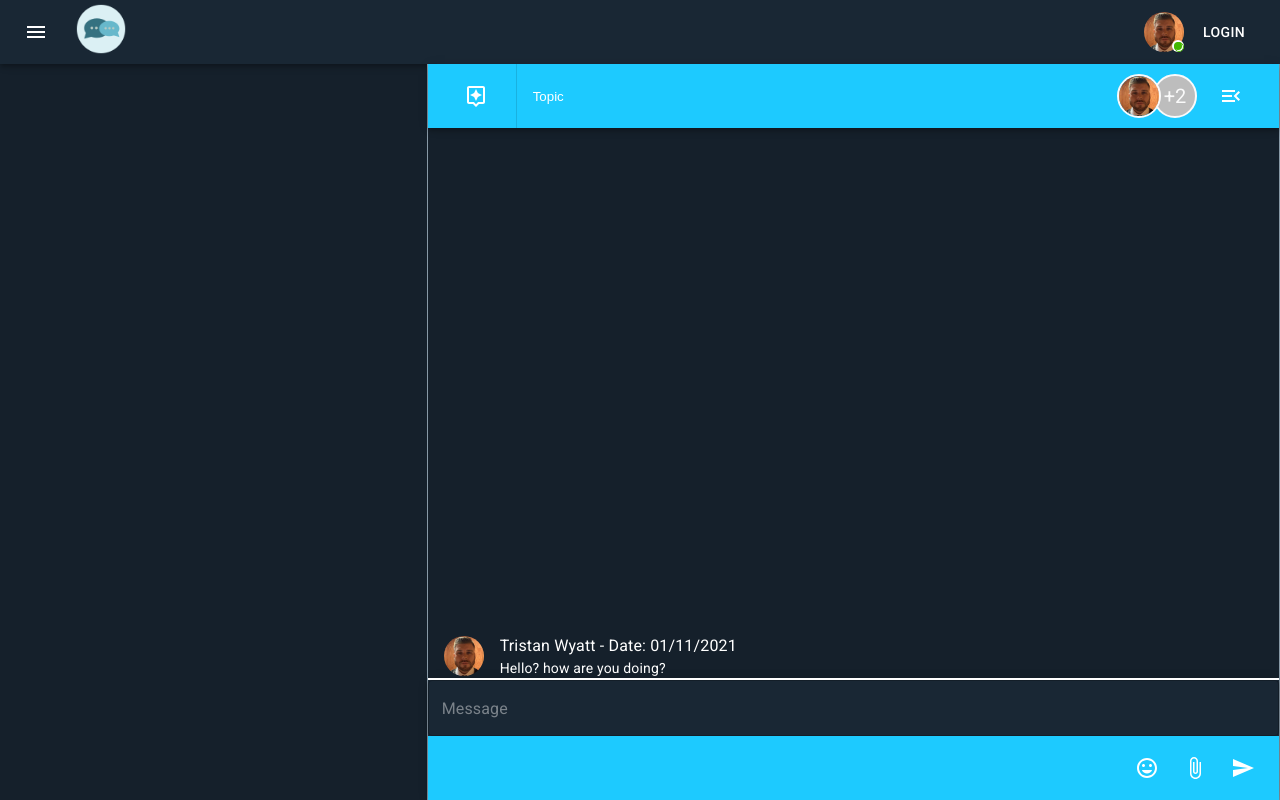
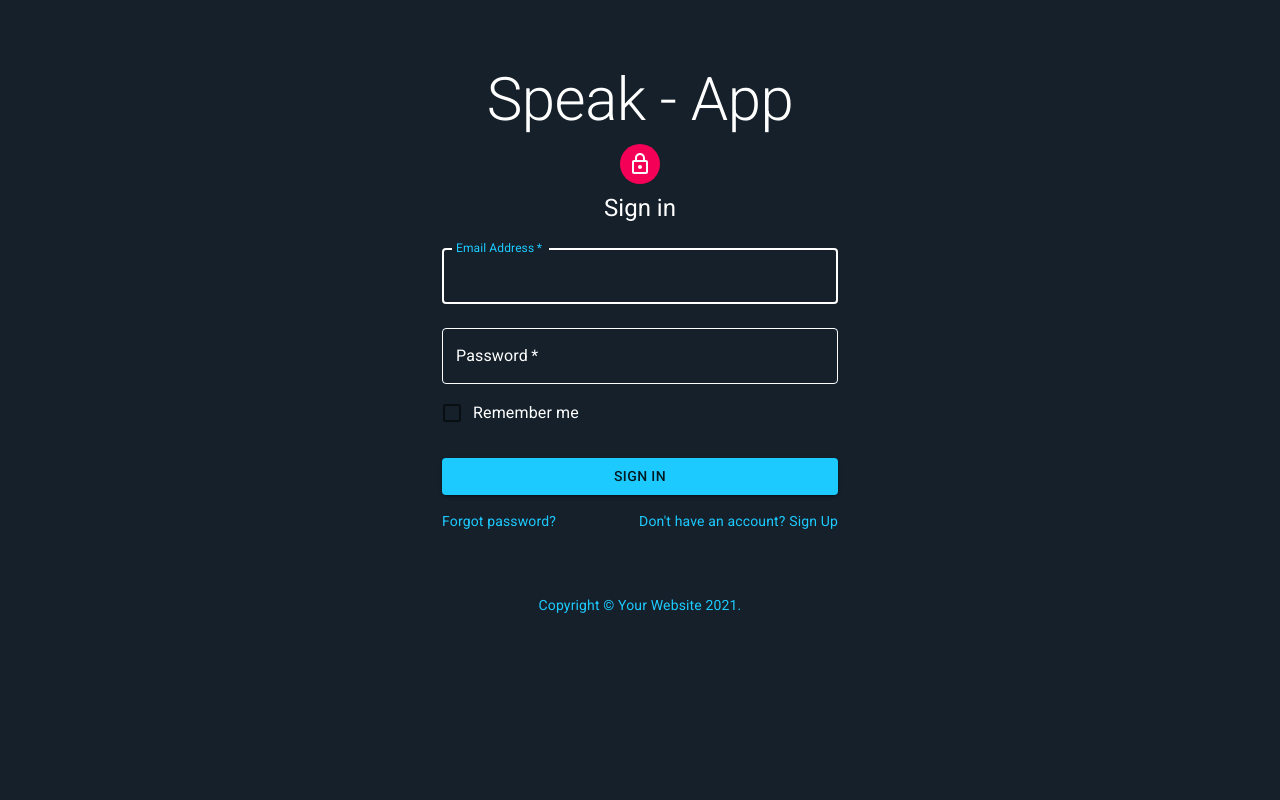
Before and after one commit to tristan0508/BackEndCapstone-SpeakApp, a React (Create React App) app in the folder Speak-app/client/: page / in a window 1280 px wide. Built offline with nearby package versions, Linux system fonts and the light colour scheme; no server answers.

Commit message:
added login page, should now be able to login

```diff
--- /dev/null
+++ b/Speak-app/client/src/components/LoginPage.js
@@ -0,0 +1,165 @@
+import React, { useContext, useState} from 'react';
+import { UserContext } from '../providers/UserProvider';
+import Avatar from '@material-ui/core/Avatar';
+import Button from '@material-ui/core/Button';
+import CssBaseline from '@material-ui/core/CssBaseline';
+import TextField from '@material-ui/core/TextField';
+import FormControlLabel from '@material-ui/core/FormControlLabel';
+import Checkbox from '@material-ui/core/Checkbox';
+import Link from '@material-ui/core/Link';
+import Grid from '@material-ui/core/Grid';
+import Box from '@material-ui/core/Box';
+import LockOutlinedIcon from '@material-ui/icons/LockOutlined';
+import Typography from '@material-ui/core/Typography';
+import { makeStyles, ThemeProvider } from '@material-ui/core/styles';
+import Container from '@material-ui/core/Container';
+import { loginTheme } from '../customtheme/MaterialTheme'
+
+const Copyright = () => {
+  return (
+    <Typography variant="body2" color="primary" align="center">
+      {'Copyright © '}
+      <Link color="inherit" href="https://material-ui.com/">
+        Your Website
+      </Link>{' '}
+      {new Date().getFullYear()}
+      {'.'}
+    </Typography>
+  );
+}
+
+const useStyles = makeStyles((theme) => ({
+  paper: {
+    marginTop: theme.spacing(8),
+    display: 'flex',
+    flexDirection: 'column',
+    alignItems: 'center',
+    color: 'white'
+  },
+  avatar: {
+    margin: theme.spacing(1),
+    backgroundColor: theme.palette.secondary.main,
+  },
+  form: {
+    width: '100%',
+    marginTop: theme.spacing(1),
+  },
+  submit: {
+    margin: theme.spacing(3, 0, 2),
+  },
+  inputLabel: {
+      color: 'white',
+  },
+  notchedOutline: {
+    borderWidth: "1px",
+    borderColor: "white !important"
+  }
+}));
+
+const LoginPage = () => {
+  const classes = useStyles();
+  const [email, setEmail] = useState("")
+  const [password, setPassword] = useState("")
+  const { setIsLoggedIn, login } = useContext(UserContext);
+
+  const handleLogin = () => {
+    login(email, password) ? setIsLoggedIn(true) : setIsLoggedIn(false)
+  }
+
+  return (
+    <ThemeProvider theme={loginTheme}>
+        <Container component="main" maxWidth="xs">
+        <CssBaseline />
+        <div className={classes.paper}>
+        <Typography component="h1" variant="h2">
+            Speak - App
+            </Typography>
+            <Avatar className={classes.avatar}>
+            <LockOutlinedIcon />
+            </Avatar>
+            <Typography component="h1" variant="h5">
+            Sign in
+            </Typography>
+            <form className={classes.form} noValidate>
+            <TextField
+                InputLabelProps={{
+                    classes: {
+                        root: classes.inputLabel
+                    },
+                }}
+                InputProps={{
+                    classes: {
+                    notchedOutline: classes.notchedOutline
+                    }
+                }}
+                variant="outlined"
+                margin="normal"
+                required
+                fullWidth
+                id="email"
+                label="Email Address"
+                name="email"
+                autoComplete="email"
+                autoFocus
+                value={email}
+                onChange={(e) => setEmail(e.currentTarget.value)}
+            />
+            <TextField
+                InputLabelProps={{
+                    classes: {
+                        root: classes.inputLabel
+                    },
+                }}
+                InputProps={{
+                    classes: {
+                    notchedOutline: classes.notchedOutline
+                    }
+                }}
+                color="secondary"
+                variant="outlined"
+                margin="normal"
+                required
+                fullWidth
+                name="password"
+                label="Password"
+                type="password"
+                id="password"
+                autoComplete="current-password"
+                value={password}
+                onChange={(e) => setPassword(e.currentTarget.value)}
+            />
+            <FormControlLabel
+                control={<Checkbox value="remember" color="primary" />}
+                label="Remember me"
+            />
+            <Button
+                onClick={handleLogin}
+                fullWidth
+                variant="contained"
+                color="primary"
+                className={classes.submit}
+            >
+                Sign In
+            </Button>
+            <Grid container>
+                <Grid item xs>
+                <Link href="#" variant="body2">
+                    Forgot password?
+                </Link>
+                </Grid>
+                <Grid item>
+                <Link href="#" variant="body2">
+                    {"Don't have an account? Sign Up"}
+                </Link>
+                </Grid>
+            </Grid>
+            </form>
+        </div>
+        <Box mt={8}>
+            <Copyright />
+        </Box>
+        </Container>
+    </ThemeProvider>
+  );
+}
+export default LoginPage;
--- a/Speak-app/client/src/components/dashboard/Dashboard.js
+++ b/Speak-app/client/src/components/dashboard/Dashboard.js
@@ -19,7 +19,6 @@ const Dashboard = () => {
 
     useEffect(() => {
         scrollToEnd()
-        agent.Messages.list(1).then(res => console.log(res.type))
     }, [])
 
 
--- a/Speak-app/client/src/components/header/Header.js
+++ b/Speak-app/client/src/components/header/Header.js
@@ -1,10 +1,11 @@
-import React from 'react';
+import React, { useContext } from 'react';
 import { createStyles, makeStyles, ThemeProvider } from '@material-ui/core/styles';
 import { AppBar, Toolbar, Typography, Button, IconButton } from '@material-ui/core';
 import { Menu } from '@material-ui/icons';
 import { headerTheme } from '../../customtheme/MaterialTheme';
 import image from '../../images/messageicon.png'
 import AvatarStatus from '../customcomponents/AvartarStatus';
+import { UserContext } from '../../providers/UserProvider';
 
 const useStyles = makeStyles((theme) =>
     createStyles({
@@ -25,6 +26,7 @@ const useStyles = makeStyles((theme) =>
 
 const Header = () => {
     const classes = useStyles();
+    const { logout } = useContext(UserContext);
 
     return (
         <div className={classes.root}>
@@ -38,7 +40,7 @@ const Header = () => {
                             <img src={image} alt="avatar" className={classes.img} />
                         </Typography>
                         <AvatarStatus />
-                        <Button color="inherit">Login</Button>
+                        <Button onClick={logout} color="inherit">Logout</Button>
                     </Toolbar>
                 </AppBar>
             </ThemeProvider>
--- a/Speak-app/client/src/customtheme/MaterialTheme.js
+++ b/Speak-app/client/src/customtheme/MaterialTheme.js
@@ -45,6 +45,14 @@ export let blueTheme = createMuiTheme({
     }
 })
 
+export let loginTheme = createMuiTheme({
+    palette: {
+        primary: {
+            main: '#1dcaff'
+        }
+    }
+})
+
 
 headerTheme = responsiveFontSizes(headerTheme);
 buttonTheme = responsiveFontSizes(buttonTheme);
--- a/Speak-app/client/src/index.css
+++ b/Speak-app/client/src/index.css
@@ -12,13 +12,26 @@ body {
     sans-serif;
   -webkit-font-smoothing: antialiased;
   -moz-osx-font-smoothing: grayscale;
-  background-color: #15202B;
+  background-color: #15202B !important;
 
 }
 
+#root {
+  background-color: #15202B;
+}
 code {
   font-family: source-code-pro, Menlo, Monaco, Consolas, 'Courier New',
     monospace;
+}
+
+.loginTextField {
+
+  color: white !important;
+}
+
+.MuiInputBase-input {
+  color: white !important;
+  -webkit-tap-highlight-color: white !important;
 }
 
 .chat-grid-item {
--- a/Speak-app/client/src/providers/UserProvider.js
+++ b/Speak-app/client/src/providers/UserProvider.js
@@ -1,6 +1,7 @@
 import React, { useState, useEffect, createContext } from "react";
 import firebase from "firebase/app";
 import "firebase/auth";
+import LoginPage from "../components/LoginPage";
 
 export const UserContext = createContext();
 
@@ -11,6 +12,7 @@ export function UserProvider(props) {
     const [isLoggedIn, setIsLoggedIn] = useState(user != null);
 
     const [isFirebaseReady, setIsFirebaseReady] = useState(false);
+
     useEffect(() => {
         firebase.auth().onAuthStateChanged((u) => {
             setIsFirebaseReady(true);
@@ -31,6 +33,7 @@ export function UserProvider(props) {
         .then(() => {
             localStorage.clear()
             setIsLoggedIn(false);
+            window.onresize = null;
         });
     };
 
@@ -70,10 +73,10 @@ export function UserProvider(props) {
     };
 
     return (
-        <UserContext.Provider value={{ isLoggedIn, login, logout, register, getToken }}>
-        {/* {isFirebaseReady
+        <UserContext.Provider value={{ isLoggedIn, setIsLoggedIn, login, logout, register, getToken }}>
+        {isFirebaseReady && isLoggedIn
             ? props.children
-            : <Spinner className="app-spinner dark"/>} */}
+            : <LoginPage />}
         </UserContext.Provider>
     );
 }
```
Also changed, not shown: Speak-app/client/src/App.js (+5 -3 lines), 1 other file (tests, documents, lock files or other folders).
